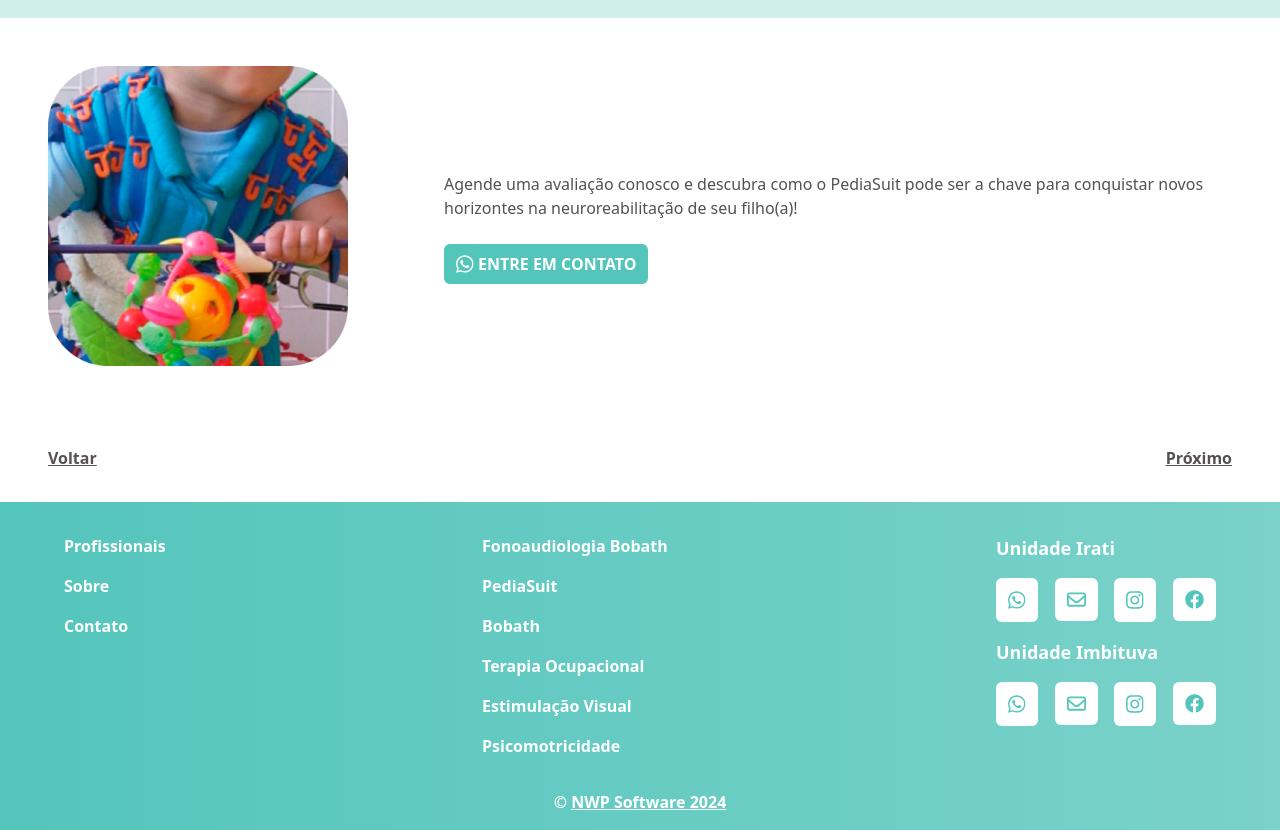
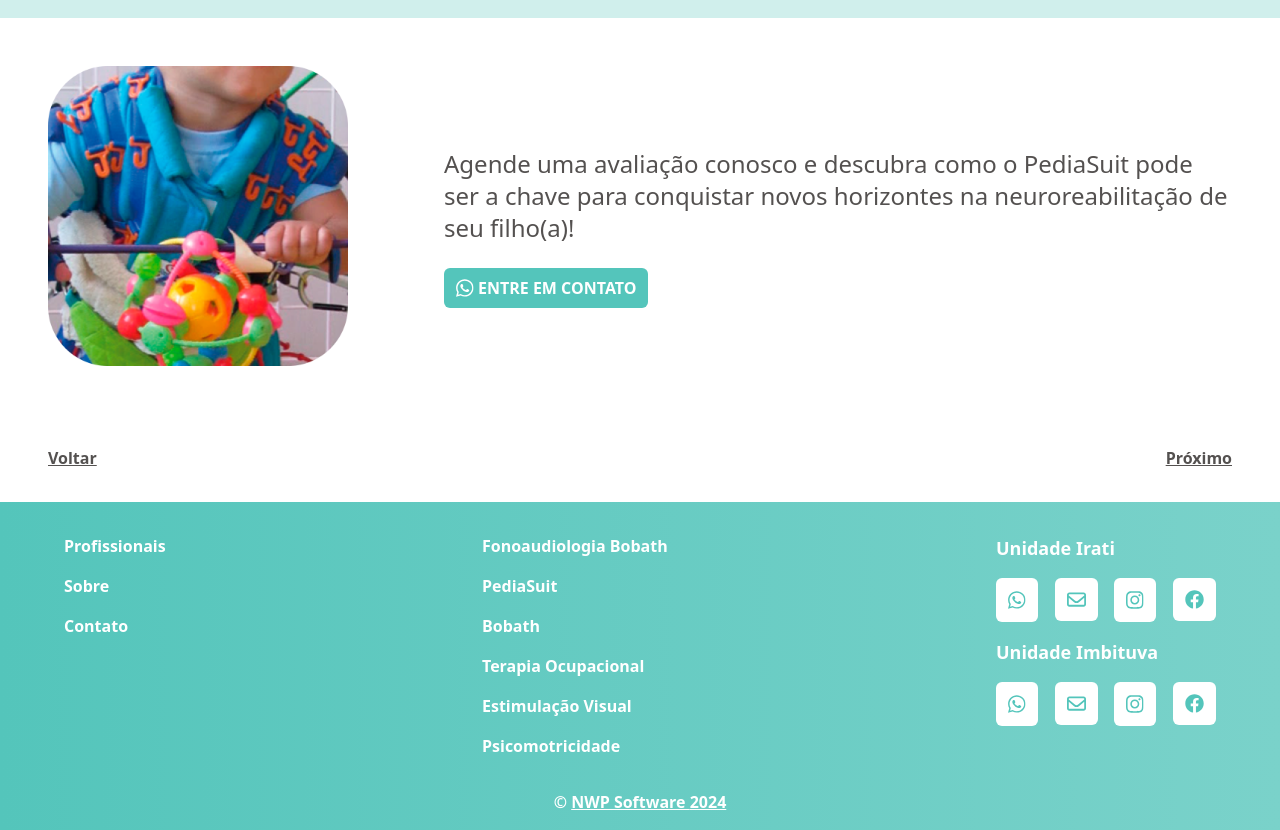
Before and after one commit to NathanPatrzyk/espaconeurodesenvolver, a React (Vite) app: page /especialidades/pediasuit in a window 1280 px wide. Shown: the part 1500-2330 px from the top of the page. Built offline with nearby package versions, Linux system fonts and the light colour scheme.

Commit message:
✨ feat: Update headings for PediaSuit and TerapiaOcupacional

```diff
--- a/src/routes/PediaSuit.jsx
+++ b/src/routes/PediaSuit.jsx
@@ -151,7 +151,7 @@ function PediaSuit() {
           </div>
           <div className="flex flex-1 flex-col justify-center p-4 md:p-12">
             <Motion>
-              <h1 className="pt-6 text-center text-dark-neuro md:text-left">
+              <h1 className="pt-6 text-center text-2xl text-dark-neuro md:text-left">
                 Agende uma avaliação conosco e descubra como o PediaSuit pode
                 ser a chave para conquistar novos horizontes na
                 neuroreabilitação de seu filho(a)!
--- a/src/routes/TerapiaOcupacional.jsx
+++ b/src/routes/TerapiaOcupacional.jsx
@@ -113,7 +113,7 @@ const TerapiaOcupacional = () => {
           </div>
           <div className="flex flex-1 flex-col justify-center p-4 md:p-12">
             <Motion>
-              <h1 className="pt-6 text-center text-dark-neuro md:text-left">
+              <h1 className="pt-6 text-center text-2xl text-dark-neuro md:text-left">
                 Entre em contato com nossa equipe e realize uma avaliação, para
                 que a Terapia Ocupacional possa ajudar nas atividades diárias do
                 seu filho(a)!
```
